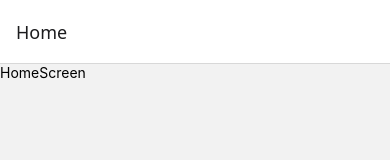
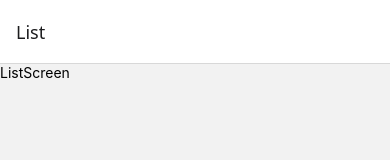
Before and after one commit to jadogeri/Mobile-Development-React-Native-Javascript, a React Native app in the folder starter/: screen /List in a window 390 px wide. Before the commit this address had no page. Shown: the top 160 px of the page. Built offline with nearby package versions, Linux system fonts and the light colour scheme.

Commit message:
Added ListScreen.jsx

```diff
--- a/starter/App.js
+++ b/starter/App.js
@@ -3,14 +3,16 @@ import { StyleSheet, Text, View } from 'react-native';
 import { createStackNavigator } from "@react-navigation/stack";
 import { NavigationContainer } from "@react-navigation/native";
 import HomeScreen from './src/screens/HomeScreen';
+import ListScreen from './src/screens/ListScreen';
 
 
 const Stack = createStackNavigator();
 
 const MainStackNavigator = () => {
   return (
-    <Stack.Navigator >
+    <Stack.Navigator initialRouteName="List">
       <Stack.Screen name="Home" component={HomeScreen} />
+      <Stack.Screen name="List" component={ListScreen} />
     </Stack.Navigator>
   );
 };
@@ -21,12 +23,3 @@ export default function App() {
     </NavigationContainer>
   );
 }
-
-const styles = StyleSheet.create({
-  container: {
-    flex: 1,
-    backgroundColor: '#fff',
-    alignItems: 'center',
-    justifyContent: 'center',
-  },
-});
--- a/starter/src/screens/HomeScreen.jsx
+++ b/starter/src/screens/HomeScreen.jsx
@@ -1,9 +1,10 @@
 import { View, Text } from 'react-native'
 import React from 'react'
+import { styles } from '../styles/global'
 
 const HomeScreen = () => {
   return (
-    <View>
+    <View style={styles.container}>
       <Text>HomeScreen</Text>
     </View>
   )
--- /dev/null
+++ b/starter/src/screens/ListScreen.jsx
@@ -0,0 +1,12 @@
+import { View, Text } from 'react-native'
+import React from 'react'
+
+const ListScreen = () => {
+  return (
+    <View>
+      <Text>ListScreen</Text>
+    </View>
+  )
+}
+
+export default ListScreen
--- /dev/null
+++ b/starter/src/styles/global.js
@@ -0,0 +1,10 @@
+import { StyleSheet } from "react-native";
+
+export const styles = StyleSheet.create({
+  container: {
+    flex: 1,
+    backgroundColor: '#fff',
+    alignItems: 'center',
+    justifyContent: 'center',
+  },
+});
```
